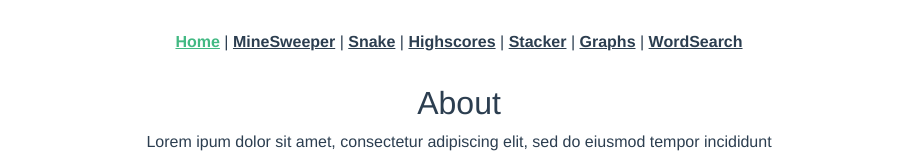
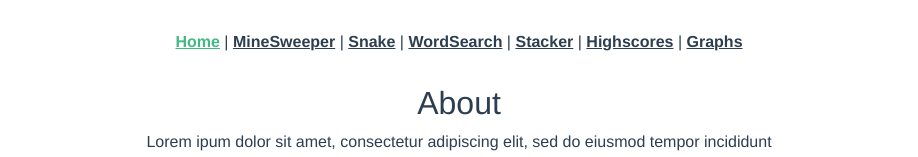
Before and after one commit to AlexNayl/WebDevGroupProject, a Vue app: page / in a window 1280 px wide. Shown: the top 157 px of the page, without its empty margins (181-1099 px from the left). Built offline with nearby package versions, Linux system fonts and the light colour scheme.

Commit message:
Fixed nav bar order

```diff
--- a/src/components/NavigationBanner.vue
+++ b/src/components/NavigationBanner.vue
@@ -4,10 +4,10 @@
             <router-link to="/">Home</router-link> |
             <router-link to="/MineSweeper">MineSweeper</router-link> |
 			<router-link to="/Snake">Snake</router-link> |
+            <router-link to="/WordSearch">WordSearch</router-link> |
+			<router-link to="/Stacker">Stacker</router-link> |
             <router-link to="/Highscores">Highscores</router-link> |
-			<router-link to="/Stacker">Stacker</router-link> |
-            <router-link to="/ScoreVisualization">Graphs</router-link> |
-            <router-link to="/WordSearch">WordSearch</router-link>
+            <router-link to="/ScoreVisualization">Graphs</router-link>
         </nav>
     </header>
 </template>
```
